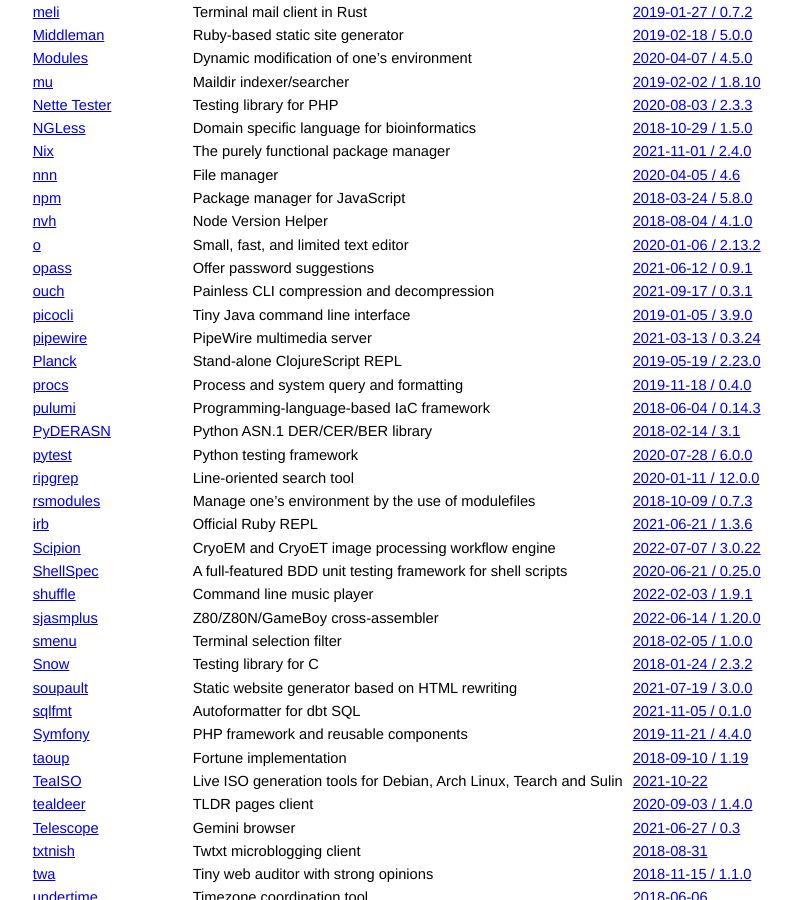
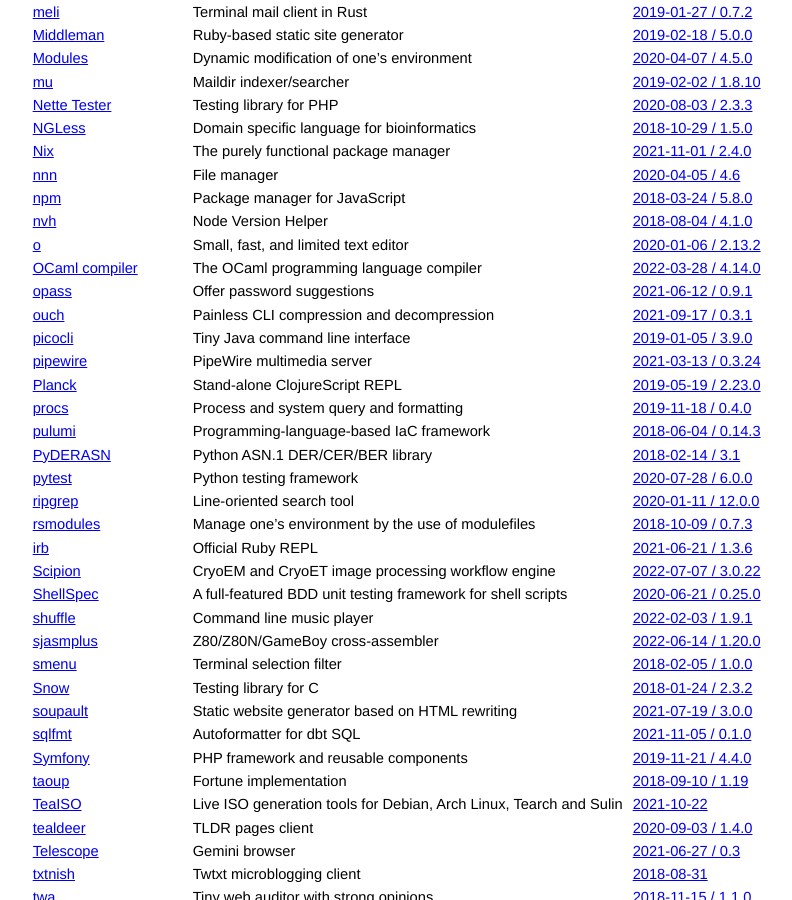
Before and after one commit to jcs/no_color, a Jekyll site: the page built from index.md, in a window 1280 px wide and 900 px high, scrolled down 3938 px. Shown: the whole window, without its empty margins (211-1003 px from the left). Built offline with Jekyll 4.4.1, drawn with Linux system fonts in a browser that asks for light colours; our own code applies the rules of GitHub Pages for plain Markdown files.

Commit message:
Add OCaml (#206)

```diff
--- a/index.md
+++ b/index.md
@@ -211,6 +211,7 @@ color via `NO_COLOR`.
 | [npm](https://www.npmjs.com/) | Package manager for JavaScript | [2018-03-24 / 5.8.0](https://github.com/npm/npm/releases/tag/v5.8.0) |
 | [nvh](https://github.com/JohnRGee/nvh) | Node Version Helper | [2018-08-04 / 4.1.0](https://github.com/JohnRGee/nvh/releases/tag/v4.1.0) |
 | [o](https://github.com/xyproto/o) | Small, fast, and limited text editor | [2020-01-06 / 2.13.2](https://github.com/xyproto/o/tree/2.13.2) |
+| [OCaml compiler](https://github.com/ocaml/ocaml) | The OCaml programming language compiler | [2022-03-28 / 4.14.0](https://github.com/ocaml/ocaml/blob/4.14.0/Changes#L207-L210) |
 | [opass](https://github.com/wiremoons/opass) | Offer password suggestions | [2021-06-12 / 0.9.1](https://github.com/wiremoons/opass/commit/02c593d510b23a1b8e5af40d04a475eeb5755491) |
 | [ouch](https://github.com/ouch-org/ouch) | Painless CLI compression and decompression | [2021-09-17 / 0.3.1](https://github.com/ouch-org/ouch/commit/b099e4ac206d09d345315a01688e31493c0e141a) |
 | [picocli](https://github.com/remkop/picocli/) | Tiny Java command line interface | [2019-01-05 / 3.9.0](https://github.com/remkop/picocli/releases/tag/v3.9.0#3.9.0-ANSI-heuristics) |
```
